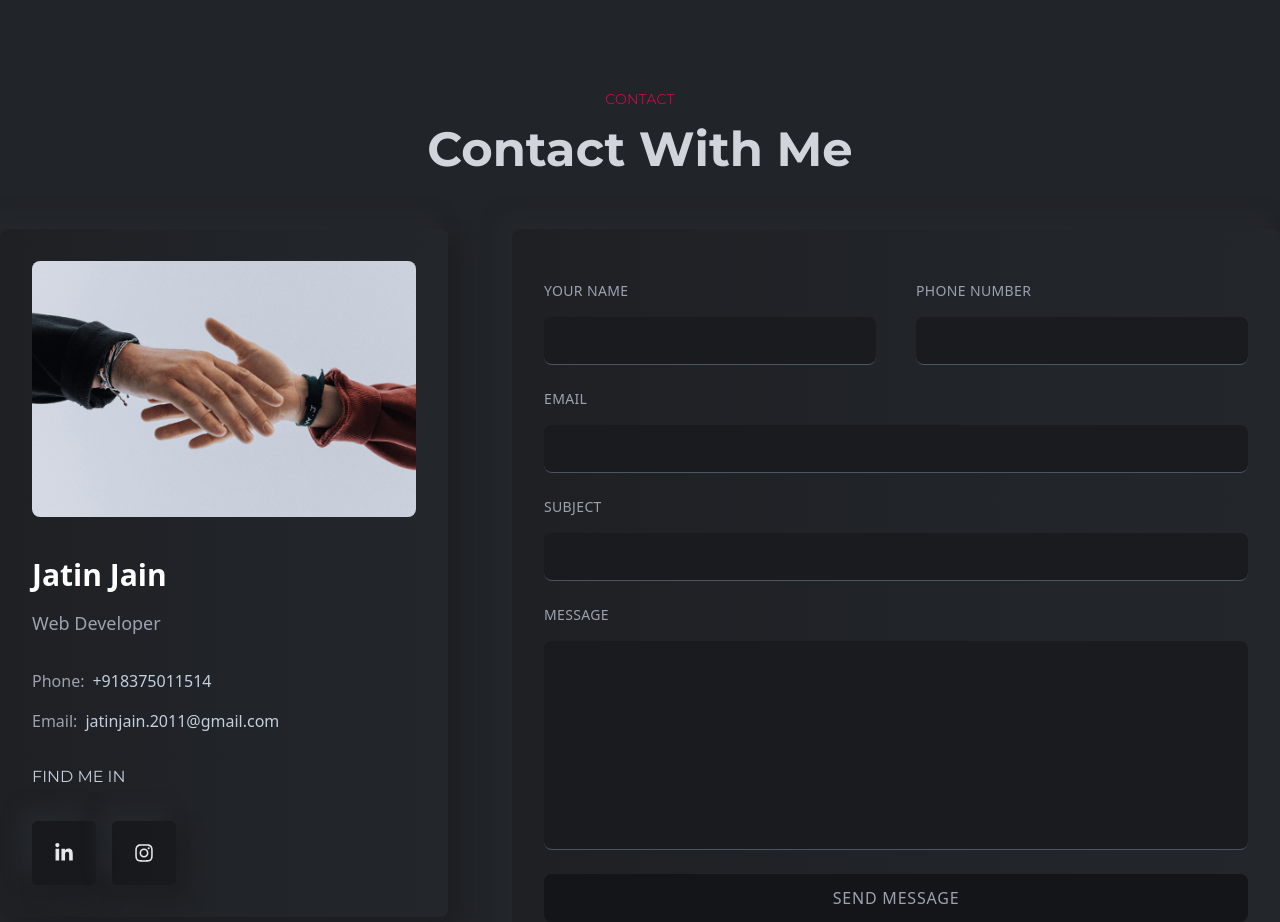
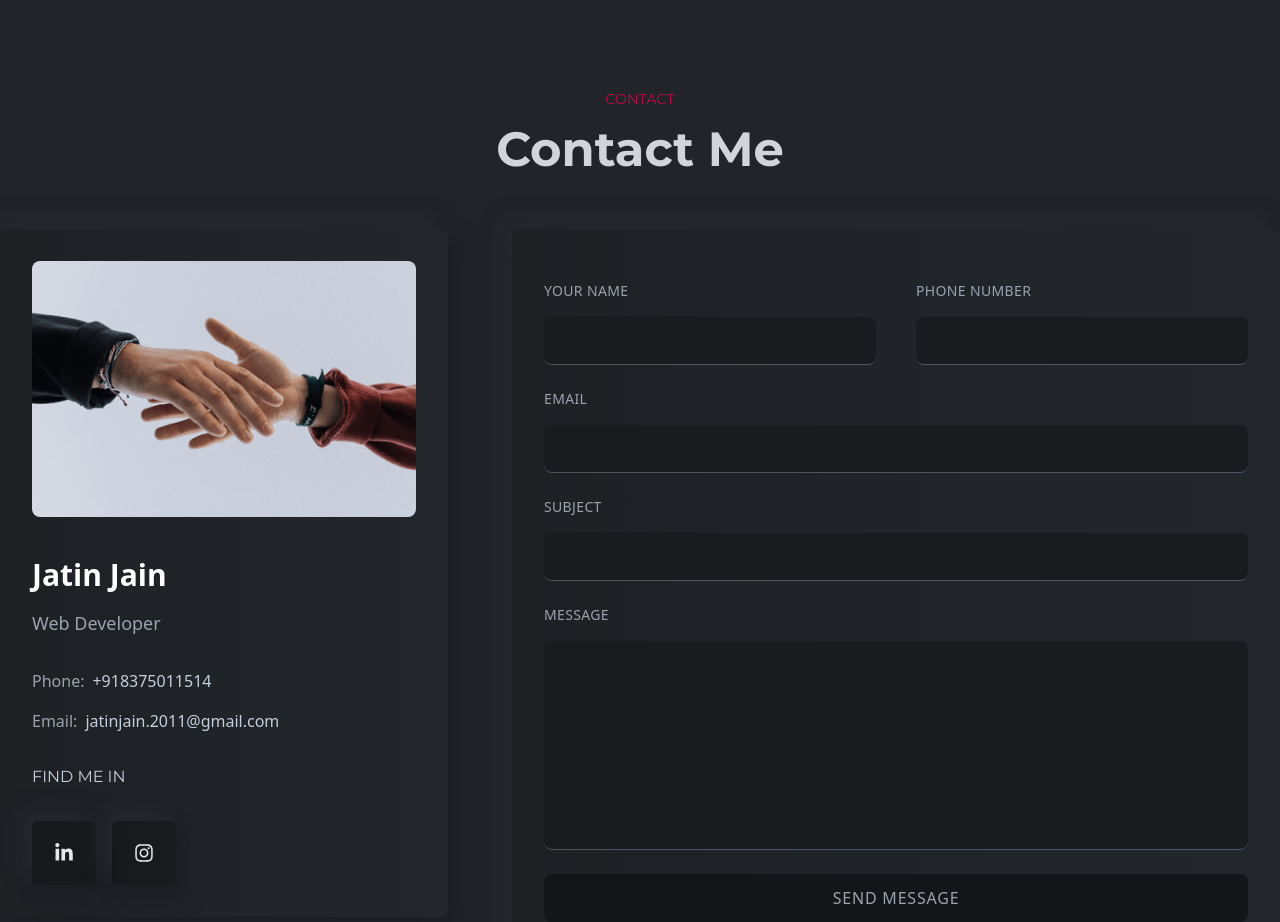
Before and after one commit to jatinjain2000/portfolioweb, a React (Create React App) app: page / in a window 1280 px wide. Shown: the part 2040-2962 px from the top of the page. Built offline with nearby package versions, Linux system fonts and the light colour scheme.

Commit message:
Update Contact.js

```diff
--- a/src/components/contacts/Contact.js
+++ b/src/components/contacts/Contact.js
@@ -45,7 +45,7 @@ const Contact = () => {
   return (
     <section id="contact" className="w-full py-20 border-b-[1px] border-b-black">
       <div className="flex justify-center items-center text-center">
-        <Title title="CONTACT" des="Contact With Me" />
+        <Title title="CONTACT" des="Contact Me" />
       </div>
       <div className="w-full">
         <div className="w-full h-auto flex flex-col lgl:flex-row justify-between">
```
